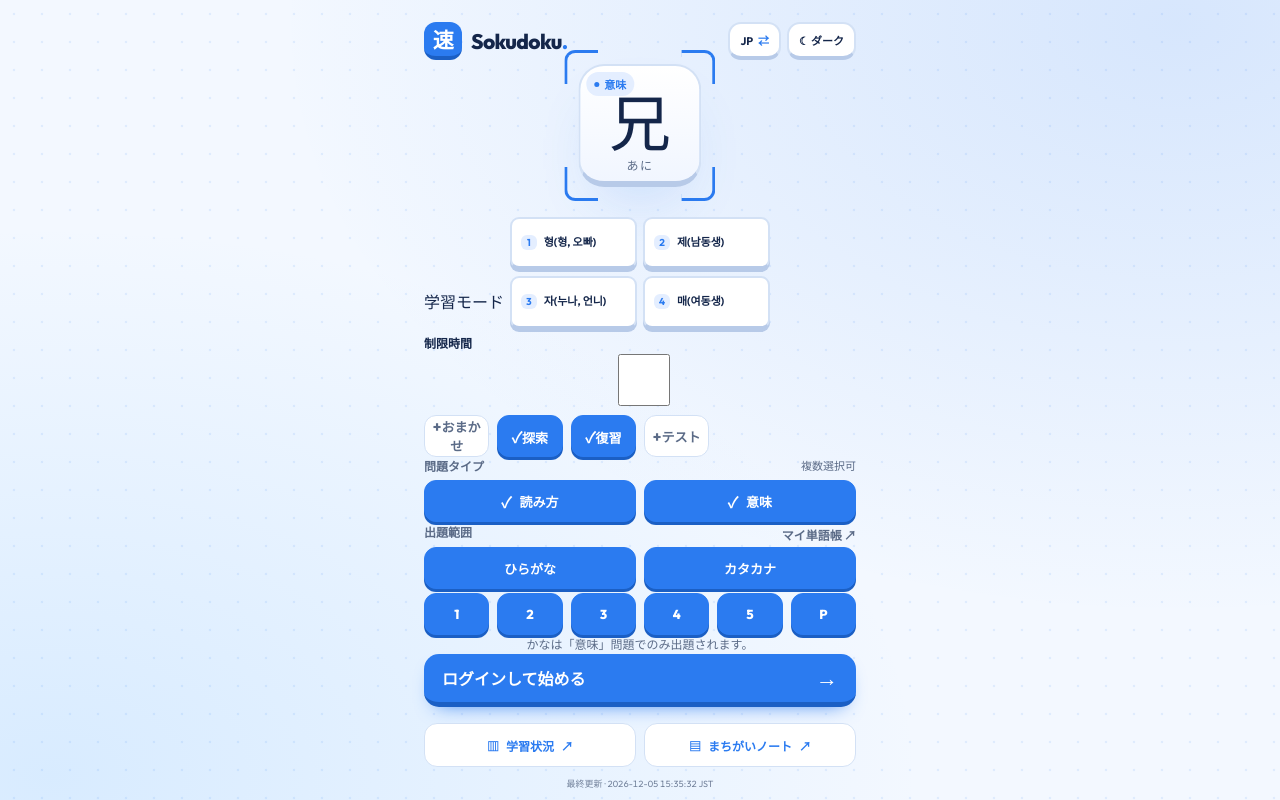
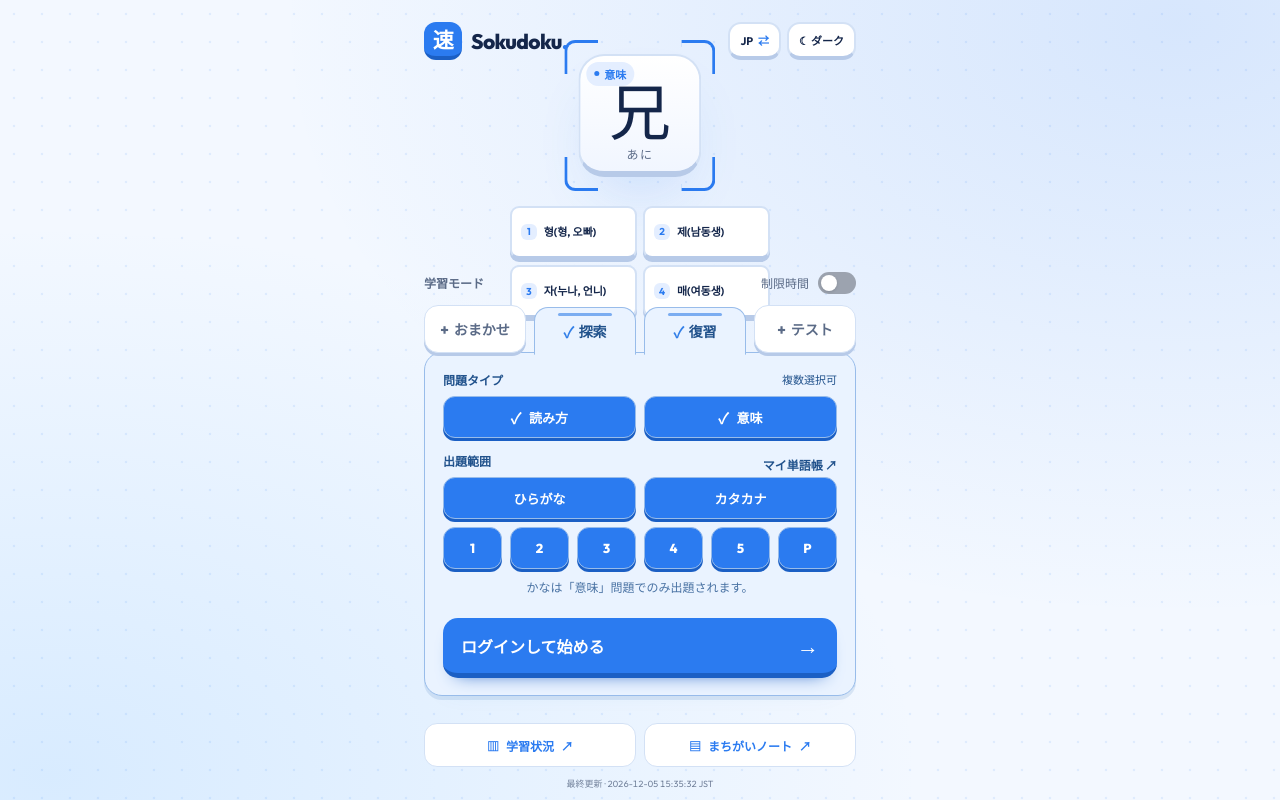
Before and after one commit to leedevjp/Sokudoku, a Next.js app: page / in a window 1280 px wide. Built offline with nearby package versions, Linux system fonts and the light colour scheme; no server answers.

Commit message:
refactor(styles): load folder and sheen modules after shared home layouts

```diff
--- a/app/globals.css
+++ b/app/globals.css
@@ -10,4 +10,7 @@
 @import "../styles/home-controls.css";
 @import "../styles/notebook.css";
 @import "../styles/home-compact.css";
+/* Home folder is the final home override; motion is independent from its skin. */
+@import "../styles/home/folder.css";
+@import "../styles/home/sheen.css";
 @import "../styles/game-loading.css";
```
